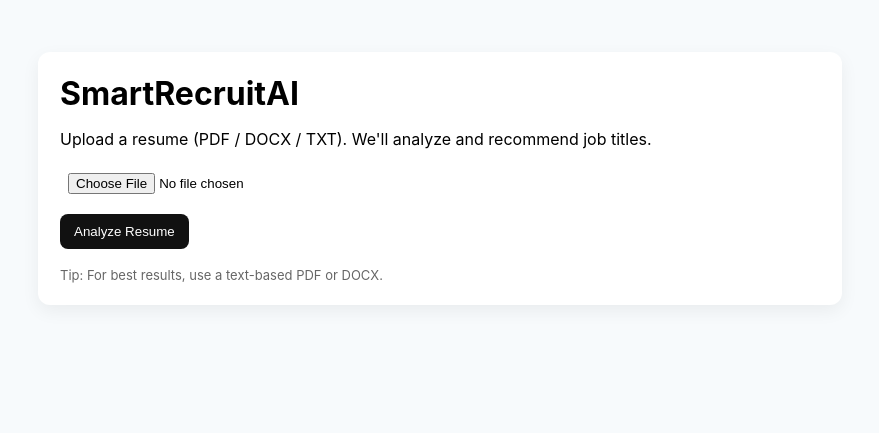
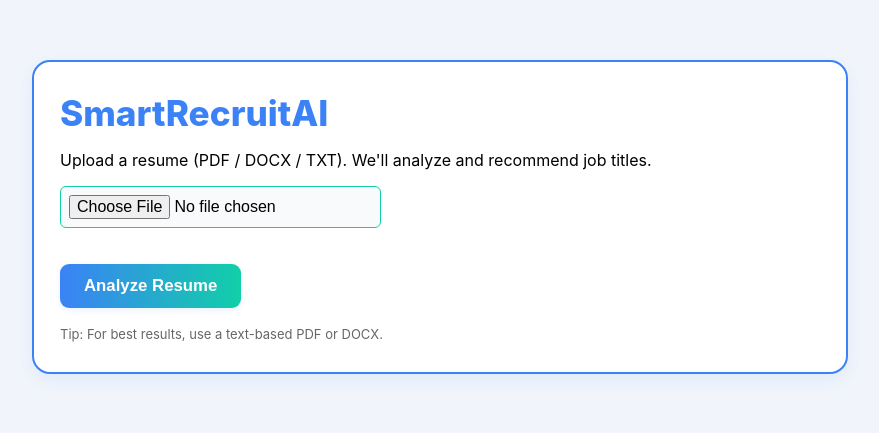
Before and after one commit to FAKE-SURYA/smartrecruitai_app, a FastAPI app: page / in a window 1280 px wide. Shown: the top 433 px of the page, without its empty margins (200-1079 px from the left). Run offline with FastAPI, Linux system fonts and the light colour scheme.

Commit message:
Update style.css

```diff
--- a/static/style.css
+++ b/static/style.css
@@ -1,7 +1,125 @@
-:root { --bg: #f7fafc; --card:#ffffff; --muted:#6b7280 }
-body{font-family:Inter, system-ui, Arial; background:var(--bg); margin:0; padding:28px}
-.card{max-width:760px;margin:24px auto;padding:22px;background:var(--card);border-radius:12px;box-shadow:0 6px 18px rgba(2,6,23,0.06)}
-h1{margin:0 0 8px}
-button{background:#111;color:#fff;border:none;padding:10px 14px;border-radius:8px;cursor:pointer}
-input[type=file]{padding:8px}
-.error{background:#fff1f2;color:#b91c1c;padding:8px;border-radius:6px}
+:root {
+  --bg: #f1f5fb;
+  --card: #fff;
+  --muted: #6b7280;
+  --primary: #3b82f6;
+  --accent: #11cfa8;
+  --danger: #ef4444;
+  --shadow: 0 6px 18px rgba(61, 127, 255, 0.09);
+}
+
+body {
+  font-family: 'Inter', 'Segoe UI', Arial, system-ui;
+  background: var(--bg);
+  margin: 0;
+  padding: 28px;
+}
+
+.card {
+  max-width: 760px;
+  margin: 32px auto;
+  padding: 30px 26px;
+  background: var(--card);
+  border-radius: 18px;
+  box-shadow: var(--shadow);
+  border: 2px solid var(--primary);
+  transition: box-shadow 0.25s;
+}
+
+.card:hover {
+  box-shadow: 0 8px 32px rgba(59, 130, 246, 0.18);
+}
+
+h1 {
+  margin-top: 0;
+  margin-bottom: 14px;
+  font-size: 2.2rem;
+  color: var(--primary);
+  font-weight: 800;
+}
+
+h2, h3 {
+  color: var(--accent);
+  margin-bottom: 8px;
+  font-weight: 700;
+}
+
+ul {
+  padding-left: 22px;
+  margin-top: 0;
+  margin-bottom: 16px;
+}
+
+li {
+  margin-bottom: 8px;
+  font-size: 1.08rem;
+  color: #222d3b;
+}
+
+button, input[type="submit"] {
+  background: linear-gradient(90deg, var(--primary), var(--accent));
+  color: #fff;
+  border: none;
+  padding: 12px 24px;
+  border-radius: 9px;
+  font-size: 1.05rem;
+  font-weight: 600;
+  cursor: pointer;
+  box-shadow: 0 2px 6px rgba(59, 130, 246, 0.11);
+  margin-top: 12px;
+  transition: background 0.2s;
+}
+
+button:hover, input[type="submit"]:hover {
+  background: linear-gradient(90deg, var(--accent), var(--primary));
+}
+
+input[type="file"] {
+  padding: 8px;
+  border-radius: 6px;
+  border: 1.5px solid var(--accent);
+  background: #f9fafb;
+  font-size: 1rem;
+  margin-bottom: 12px;
+}
+
+.error {
+  background: #ffe5e8;
+  color: var(--danger);
+  padding: 10px 14px;
+  border-radius: 8px;
+  border: 1.5px solid var(--danger);
+  font-weight: 600;
+  margin-bottom: 18px;
+  box-shadow: 0 1px 6px rgba(239, 68, 68, 0.06);
+}
+
+.highlight {
+  background: linear-gradient(90deg, #ebf8ff 40%, #fff 100%);
+  padding: 9px 12px;
+  border-radius: 7px;
+  color: var(--primary);
+  margin-bottom: 8px;
+  font-size: 1.02rem;
+  font-weight: 500;
+}
+
+.explanation {
+  background: #f0fdf4;
+  color: #065f46;
+  padding: 8px 12px;
+  border-radius: 8px;
+  font-size: 1.04rem;
+  margin-top: 14px;
+  border-left: 4px solid var(--accent);
+}
+
+a {
+  color: var(--primary);
+  text-decoration: underline dotted;
+  font-weight: 500;
+  transition: color 0.18s;
+}
+a:hover {
+  color: var(--accent);
+}
```
